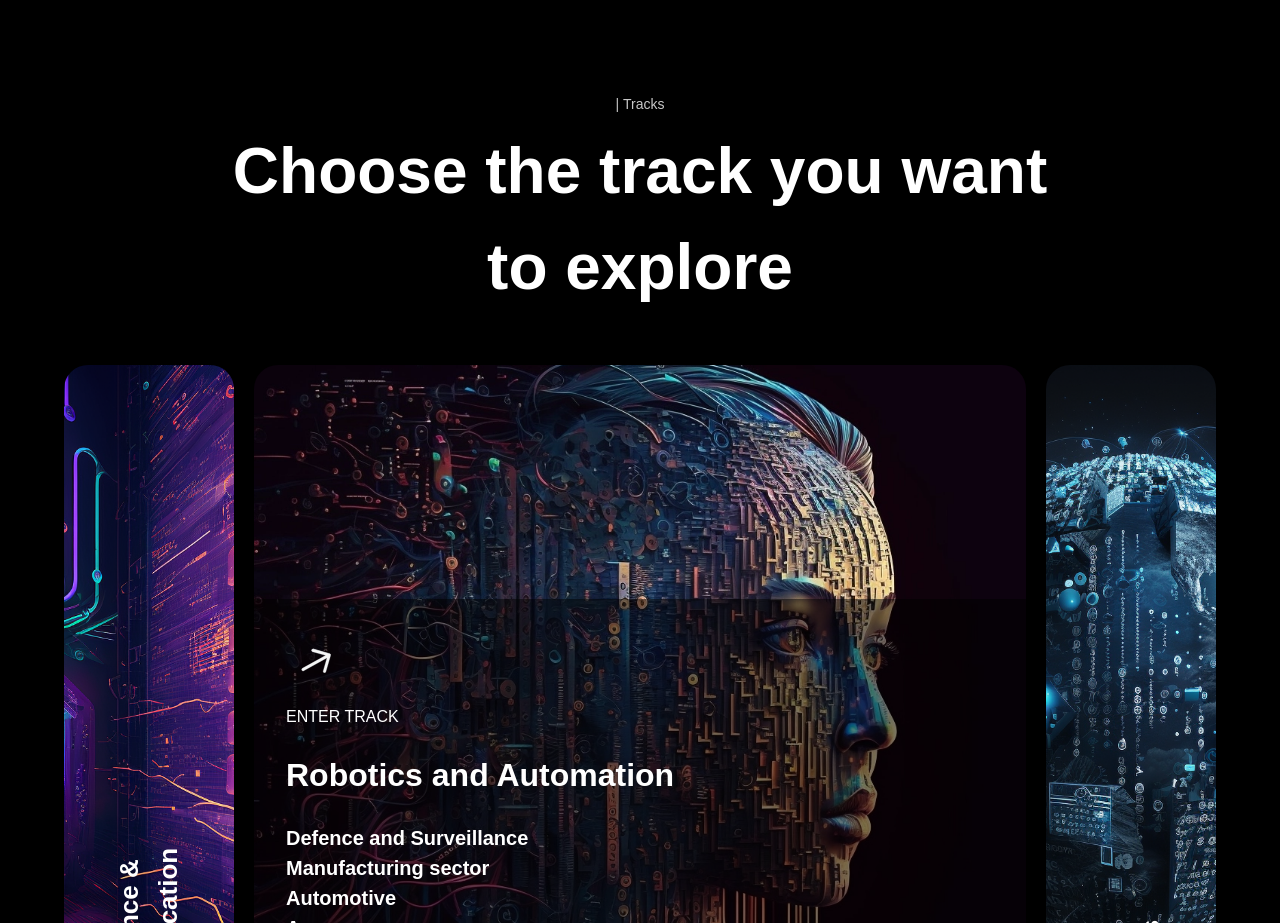
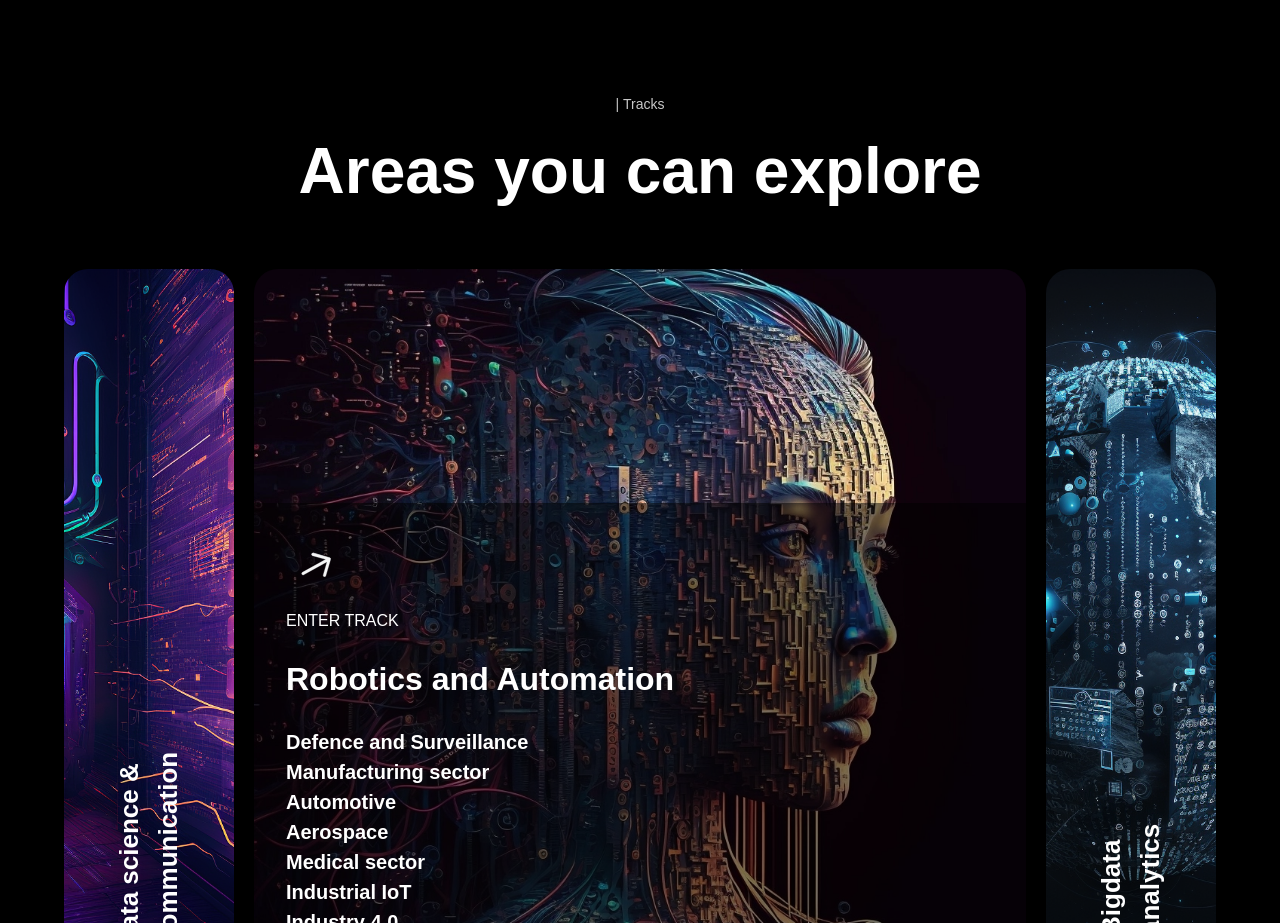
Before and after one commit to Rahul-Baradol/Shunya-Code-Of-Honor, a Next.js app: page / in a window 1280 px wide. Shown: the part 1580-2503 px from the top of the page. Built offline with nearby package versions, Linux system fonts and the light colour scheme.

Commit message:
minor change

```diff
--- a/constants/index.js
+++ b/constants/index.js
@@ -49,7 +49,6 @@ export const exploreWorlds = [
 ];
 
 export const startingFeatures = [
-  'Find a track that suits you',
   'Create a team and pitch your idea',
   'Get a mentor and start working on your project',
 ];
--- a/sections/Explore.jsx
+++ b/sections/Explore.jsx
@@ -26,8 +26,7 @@ const Explore = () => {
         <TitleText
           title={
             <>
-              Choose the track you want <br className="md:block hidden" /> to
-              explore
+              Areas you can explore
             </>
           }
           textStyles="text-center"
```
